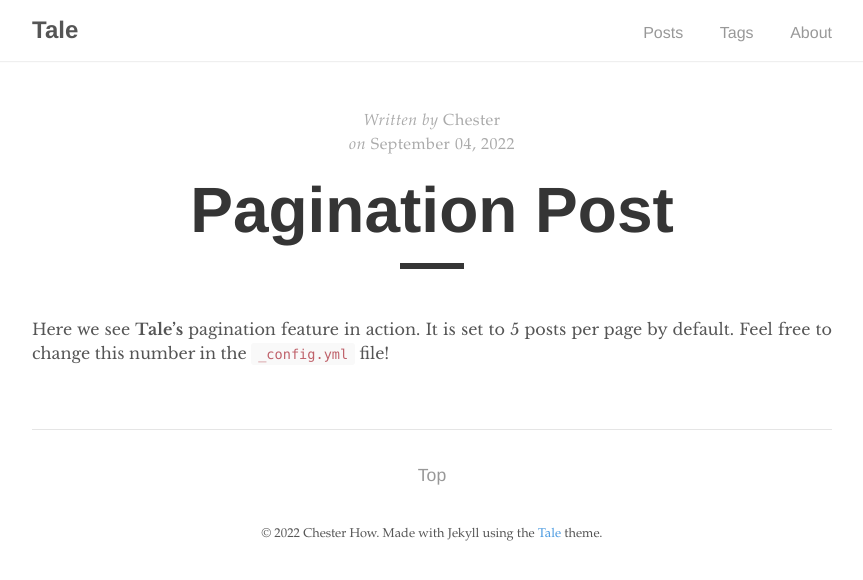
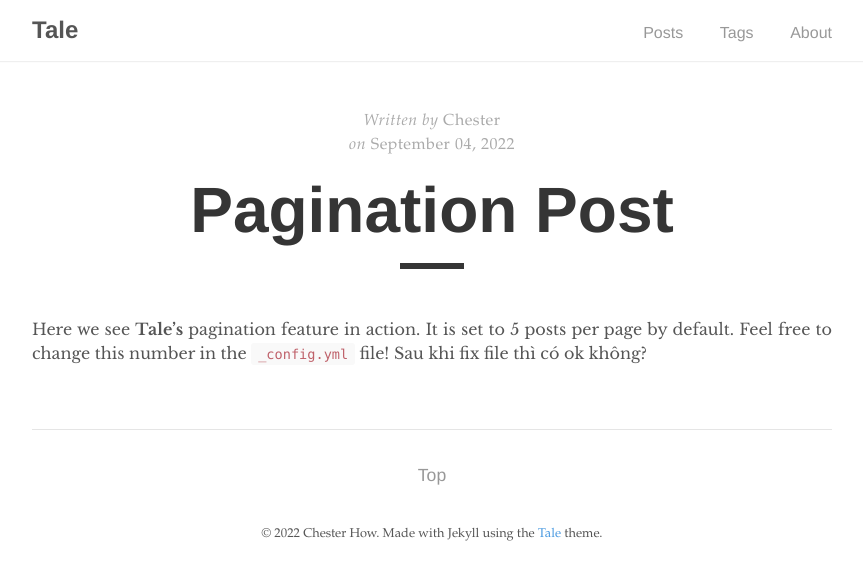
Before and after one commit to codedaoneu/codedaoneu.github.io, a Jekyll site: the page built from _posts/2022-09-04-pagination-post.md, in a window 1280 px wide. Shown: the top 580 px of the page, without its empty margins (208-1071 px from the left). Built offline with Jekyll 4.4.1, drawn with Linux system fonts in a browser that asks for light colours.

Commit message:
fix file page

```diff
--- a/_posts/2022-09-04-pagination-post.md
+++ b/_posts/2022-09-04-pagination-post.md
@@ -6,3 +6,4 @@ tags: Tale
 ---
 
 Here we see **Tale's** pagination feature in action. It is set to 5 posts per page by default. Feel free to change this number in the `_config.yml` file!
+Sau khi fix file thì có ok không?
```
